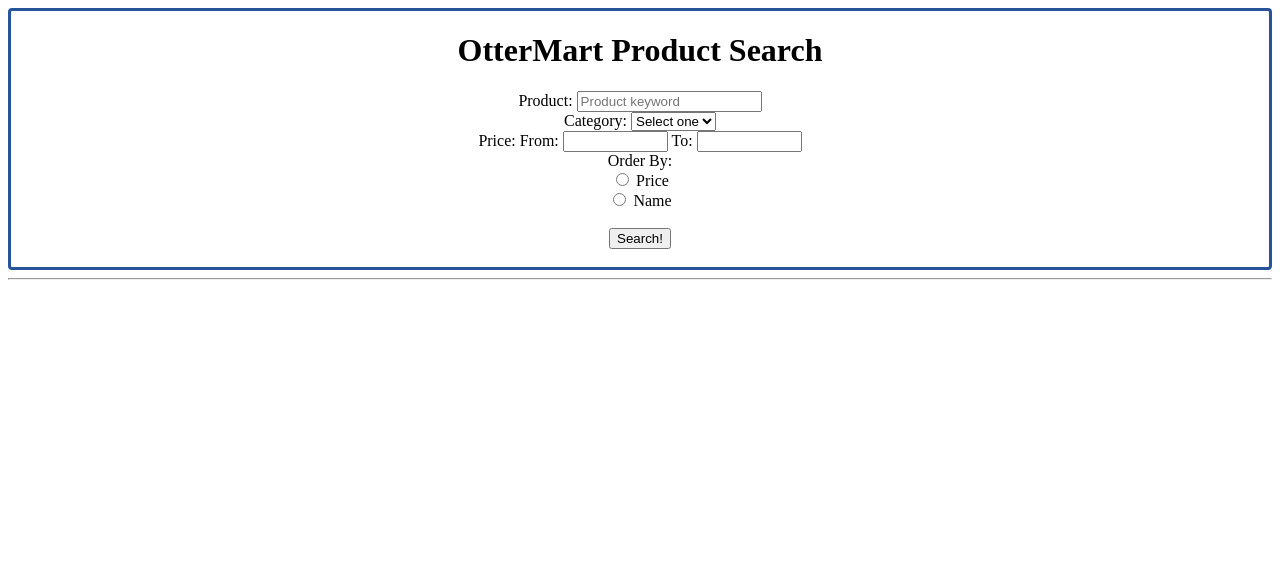
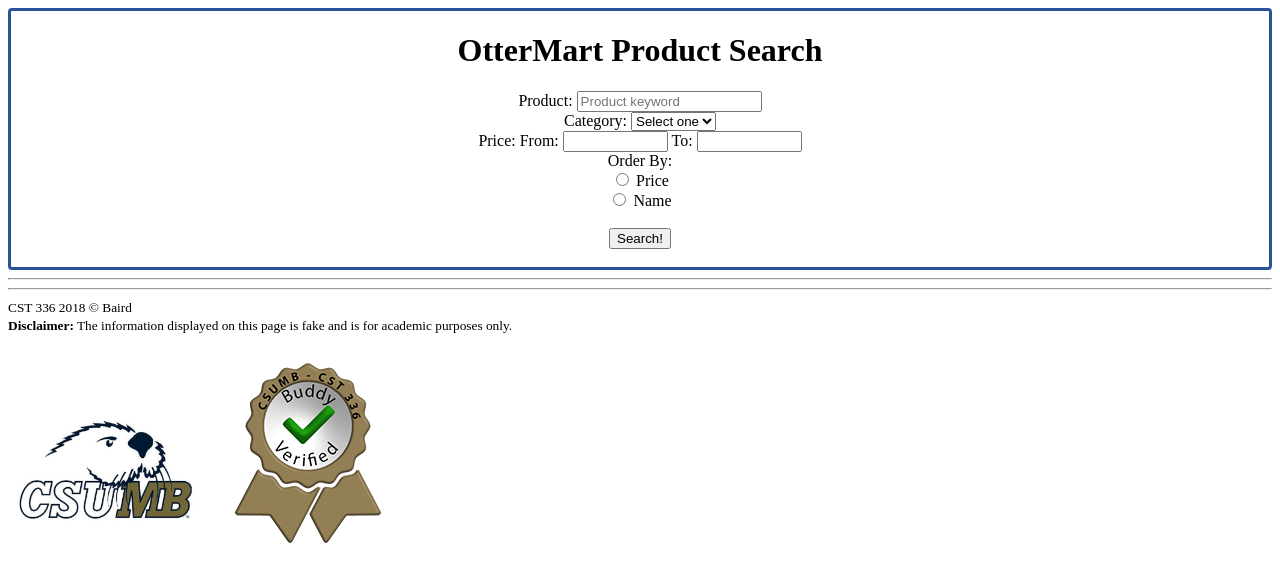
Before and after one commit to ElijahJSBaird/cst336, a PHP site: page /labs/lab6/index.php in a window 1280 px wide. Shown: the top 582 px of the page. Run offline with PHP 8.4, Linux system fonts and the light colour scheme; data that the repository does not hold is empty.

```diff
--- a/labs/lab6/index.php
+++ b/labs/lab6/index.php
@@ -132,7 +132,20 @@ function filterProducts() {
         ?>
 
 
+        <footer id = layoutDiv>
+            <hr id="hr100"/>
+            <small>
+            CST 336 2018 &copy; Baird <br/>
 
+            <strong>Disclaimer:</strong>
+            The information displayed on this page is fake and is for academic purposes only. <br/>
+            <br/>
+            <img src="../../img/csumb_logo.jpg" alt="CSUMB logo" title="This is
+            the CSUMB logo"/>
+            <img src="../../img/buddy_verified.png" alt="Buddy Verified"
+            title="This is the buddy verification badge"/>
+            </small>
+        </footer>
 
     </body>
 </html>
```
